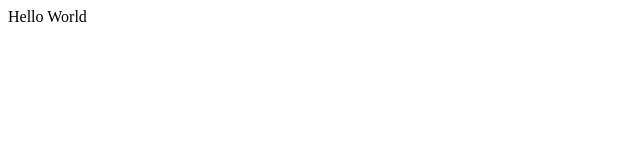
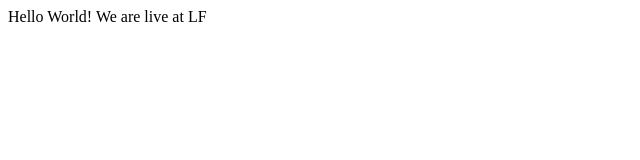
Before and after one commit to bigyank/bigyank.github.io, a plain HTML site: page index.html in a window 1280 px wide. Shown: the whole page, without its empty margins (0-640 px from the left). Drawn offline with Linux system fonts and the light colour scheme.

Commit message:
live at lf

```diff
--- a/index.html
+++ b/index.html
@@ -7,6 +7,6 @@
     <title>Document</title>
   </head>
   <body>
-    Hello World
+    Hello World! We are live at LF
   </body>
 </html>
```
